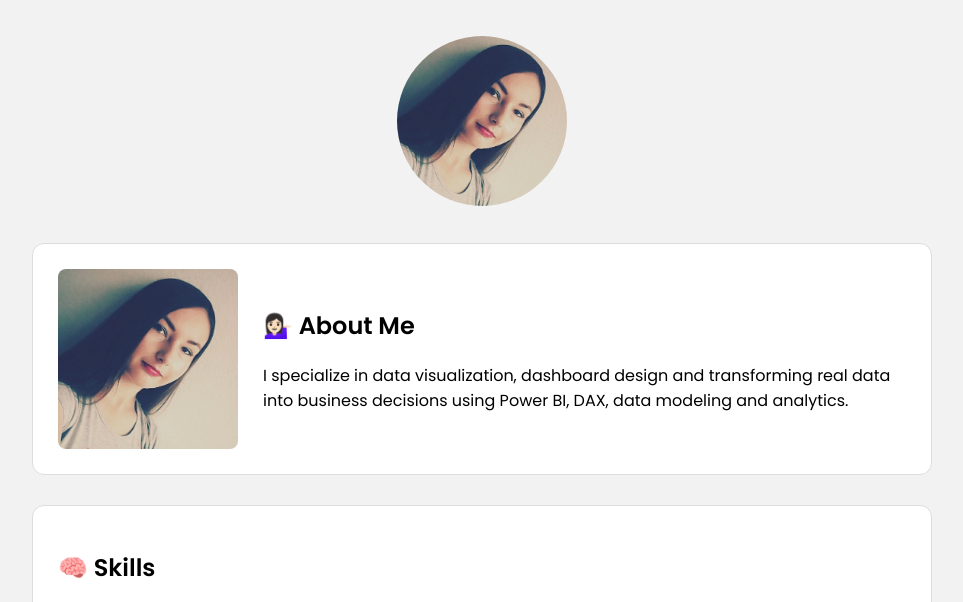
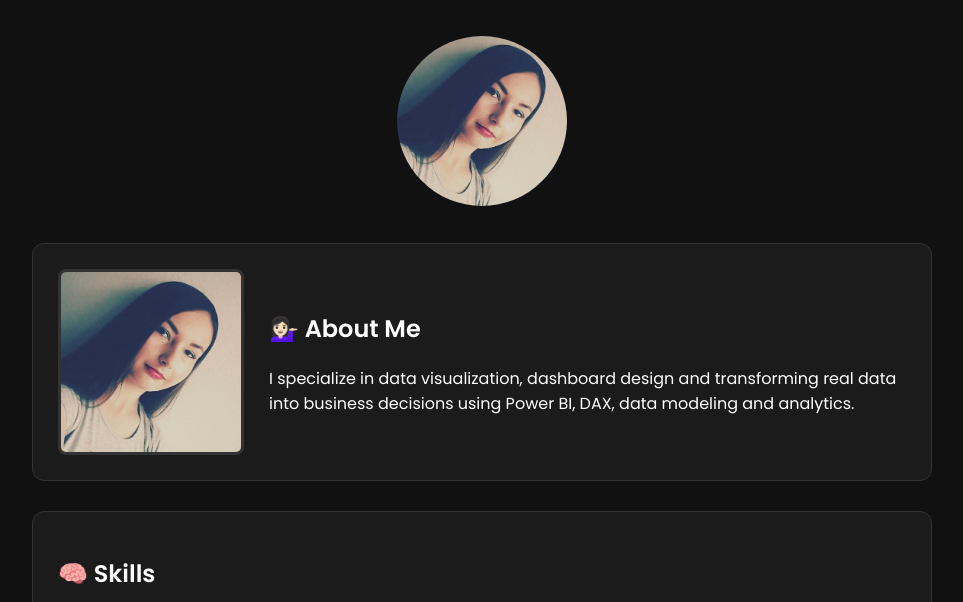
Before and after one commit to biancagambulut/biancagambulut.github.io, a plain HTML site: page index.html in a window 1280 px wide. Shown: the part 167-769 px from the top of the page, without its empty margins (158-1121 px from the left). Drawn offline with Linux system fonts and the light colour scheme.

Commit message:
Update index.html

```diff
--- a/index.html
+++ b/index.html
@@ -9,12 +9,14 @@
   <style>
    body {
   font-family: 'Poppins', sans-serif;
-      background: #f2f2f2;
+  background: #111;
+  color: #fff;
   margin: 0;
   padding: 0;
   display: flex;
   justify-content: center;
 }
+
 
     .container {
       max-width: 900px;
@@ -48,13 +50,13 @@
     }
 
   .section {
-      background: white;
+  background: #1b1b1b;
   padding: 25px;
   border-radius: 12px;
-      border: 1px solid #ddd;
+  border: 1px solid #333;
   margin: 30px 0;
+  color: white;
 }
-
     .about-box {
       display: flex;
       align-items: center;
@@ -66,6 +68,7 @@
   height: 180px;
   object-fit: cover;
   border-radius: 8px;
+  border: 3px solid #333;
 }
 
     .about-text {
```
Lines whose indentation alone changed are shown as unchanged.
